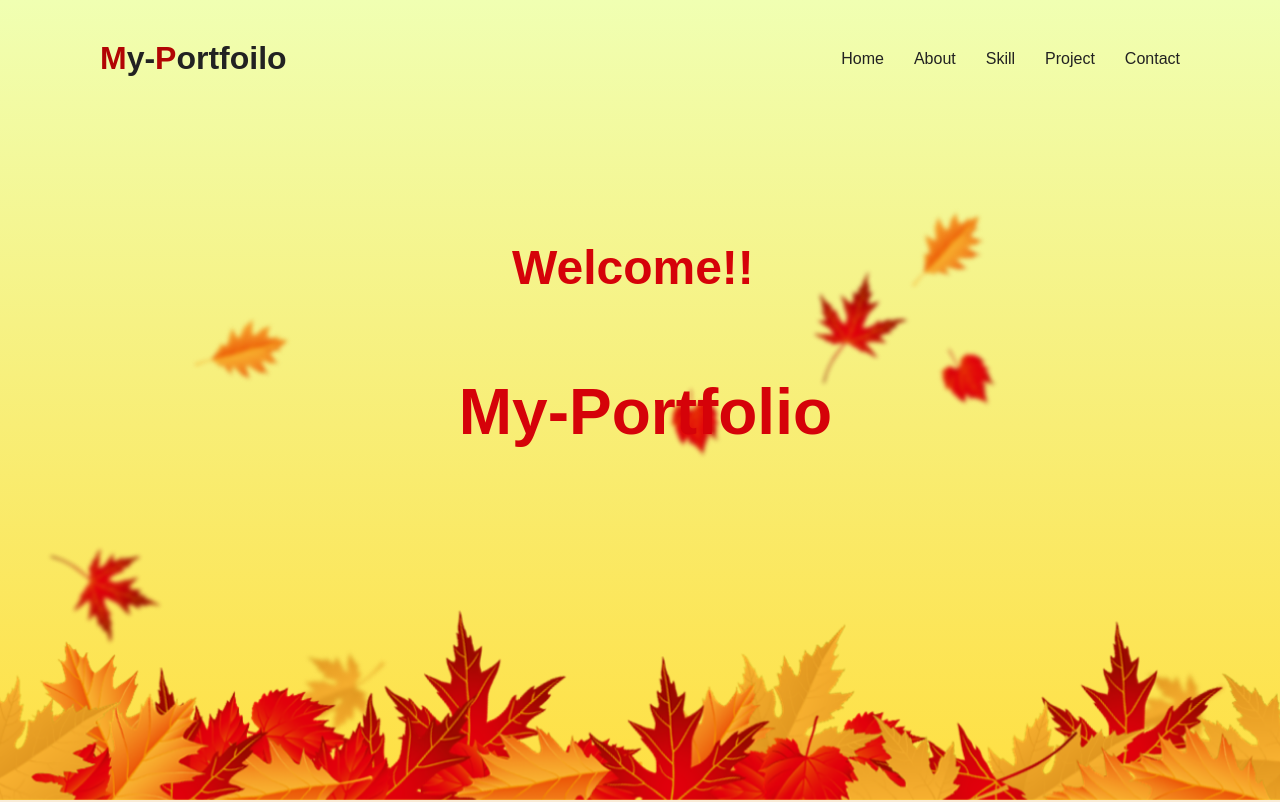
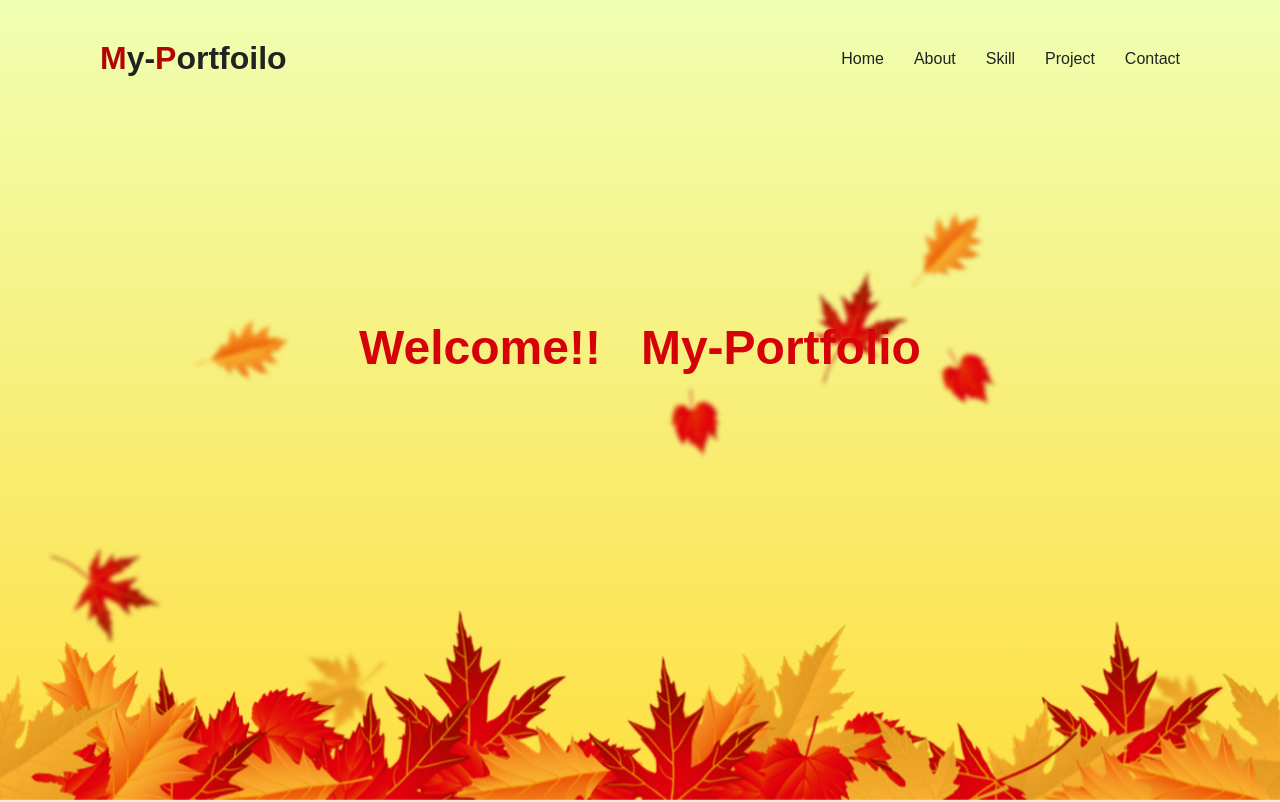
Before and after one commit to jkh2801/Front-Design, a React (Create React App) app in the folder my-portfolio/: page / in a window 1280 px wide. Shown: the top 802 px of the page. Built offline with nearby package versions, Linux system fonts and the light colour scheme.

Commit message:
React-Portfolio

```diff
--- a/my-portfolio/src/components/Home.js
+++ b/my-portfolio/src/components/Home.js
@@ -21,8 +21,7 @@ export default function Home(){
                 <div><img src={leave3} /></div>
                 <div><img src={leave4} /></div>
             </div>
-            <h2>Welcome!!</h2>
-            <h2>My-Portfolio</h2>
+            <h2><span>Welcome!!</span>&nbsp;&nbsp;&nbsp;<span>My-Portfolio</span></h2>
         </div>
     )
 }
--- a/my-portfolio/src/components/Home.scss
+++ b/my-portfolio/src/components/Home.scss
@@ -1,7 +1,7 @@
 .banner {
     position: relative;
     width: 100%;
-    height: 100vh;
+    min-height: 100vh;
     background: linear-gradient(#f0ffb2, #ffd401bf);
     background-attachment: fixed;
     overflow: hidden;
@@ -69,20 +69,12 @@
         color: #d50209;
         overflow: hidden;
         font-weight: bold;
-        visibility: hidden;
-        opacity: 0;
-        transition: 2s;
-    }
-    h2:nth-of-type(1) {
+        text-align: center;
+        margin-top: 40vh;
         font-size: 3em;
-        top: 30%;
-        animation: textanimate1 3s linear forwards;
-    }
-    h2:nth-of-type(2) {
-        font-size: 4em;
-        top: 40%;
-        text-align: right;
-        animation: textanimate2 5s linear forwards;
+        opacity: 1;
+        visibility: visible;
+        animation: animateText 4s linear forwards;
     }
 }
 @keyframes animate {
@@ -117,31 +109,15 @@
         transform: translateX(20px) rotate(225deg);
     }
 }
-@keyframes textanimate1 {
+@keyframes animateText {
     0%{
-        left: 20%;
+        opacity: 0;
+        visibility: hidden;
     }
-    90% {
-        opacity: 1;
-        visibility: visible;
+    80% {
+        font-size: 4em;
     }
     100% {
-        left: 40%;
-        opacity: 1;
-        visibility: visible;
+        font-size: 3em;
     }
 }
-@keyframes textanimate2 {
-    0%{
-        right: 15%;
-    }
-    90% {
-        opacity: 1;
-        visibility: visible;
-    }
-    100% {
-        right: 35%;
-        opacity: 1;
-        visibility: visible;
-    }
-}
```
